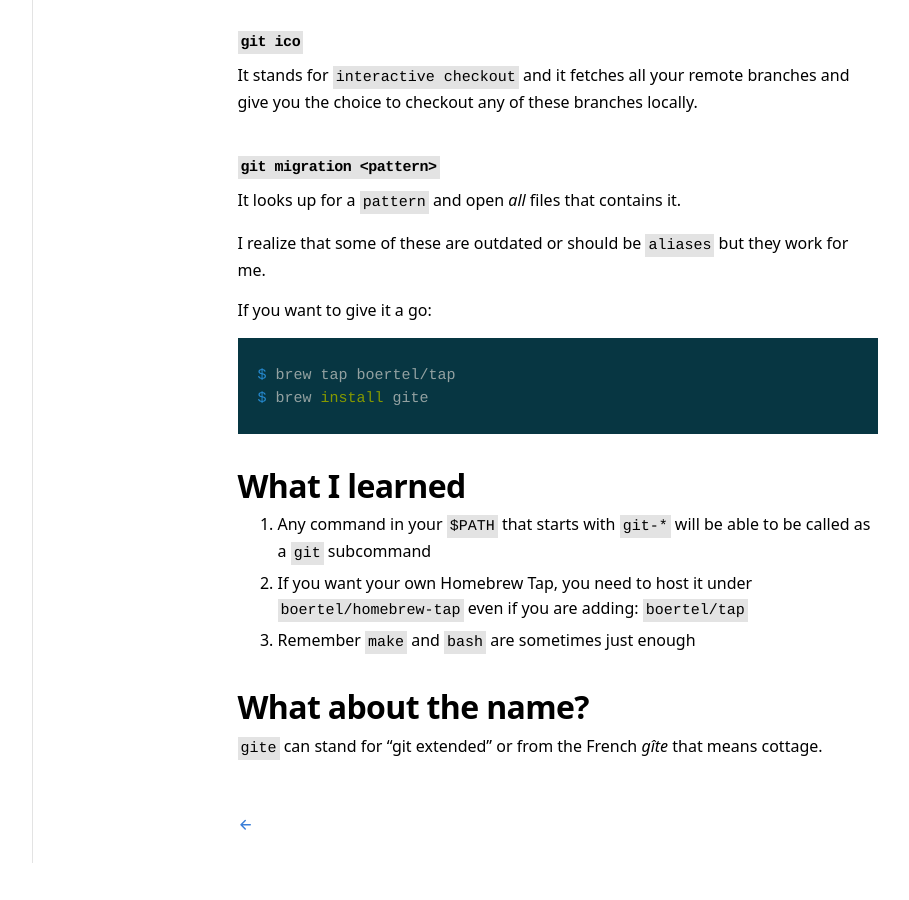
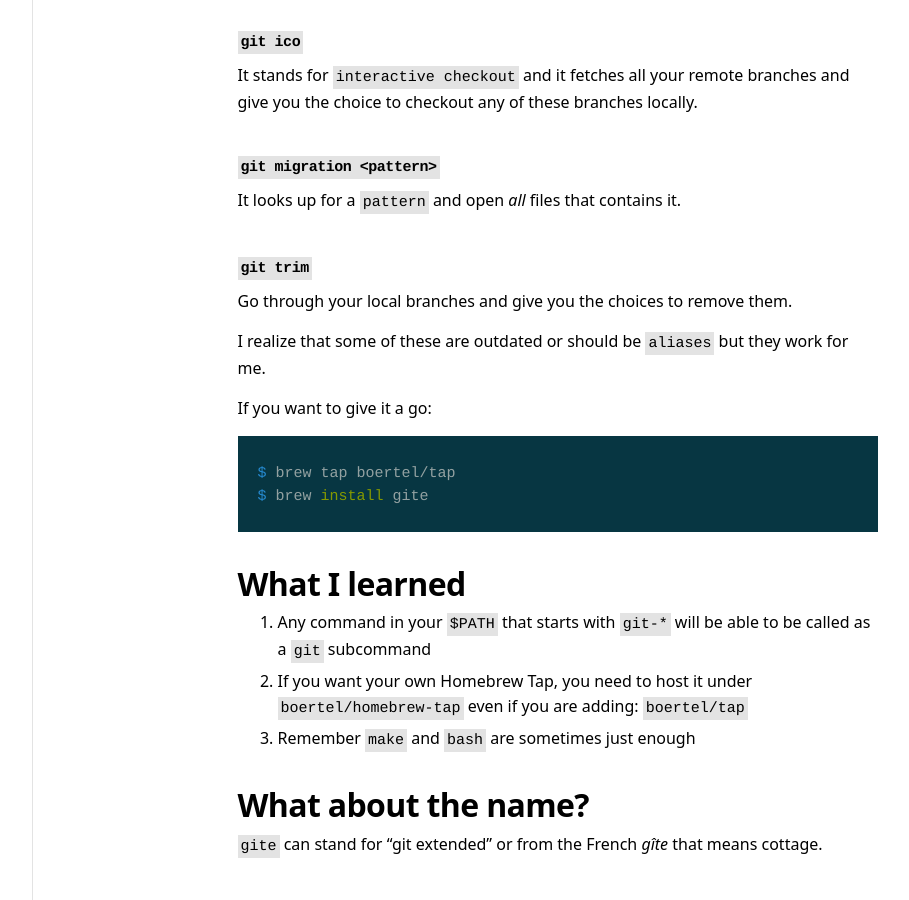
Before and after one commit to boertel/blog, a Jekyll site: the page built from _posts/2020-12-02-gite.md, in a window 1280 px wide and 900 px high, scrolled down 2010 px. Shown: the whole window, without its empty margins (198-1107 px from the left). Built offline with Jekyll 4.4.1, drawn with Linux system fonts in a browser that asks for light colours; before the commit the page ends 2873 px from its top, so only the background shows below that.

Commit message:
add git-trim commmand

````diff
--- a/_posts/2020-12-02-gite.md
+++ b/_posts/2020-12-02-gite.md
@@ -10,53 +10,71 @@ I like `git` and as I'm automating a lot of my pain points, I had to extend git
 Here are the commands that `gite` provides (ordered by my favorites to the ones I forgot existed):
 
 ### `git hub`
+
 Opens your git hosting provider in your `$BROWSER`. It allows me to quickly pull up my github repository without finding it in one of my 203 opened tabs...
 It provides a few nice options:\
+
 - `-g` to open in the background
 - `--pr` to go directly to the "compare" view between your current branch and your base branch
 - `-c` to view your latest commit
 
 ### `git uu`
+
 You merge branches and then you are suddenly facing: `UU`. Oh no conflicts!
 This command will open all your conflicted files into your `$EDITOR` (hint: it is `vim`).
 
 ### `git root`
+
 Mostly used inside bash scripts, it is returning the root folder on your git repository.
 
 ### `git name`
+
 Same as the previous command, it will generate the git provider hosting name. For `gite` , it will output: `boertel/gite`
 
 ### `git iam`
+
 Which author do I want my commits to be for that repo? Some repositories need to be under my work email, some under my personal email, some under a third party email (contracting work).
 I can switch between these and set it up per repo-basis: `git iam me` for my personal email, `git iam work` for my work one.
 
 ### `git brew`
+
 Since I tried to get started to create my own Homebrew Tap. It is a pain to have to write your Formula .rb file every time you release a new version. `git brew` will generate that for me!
 
 ### `git hook`
+
 I used to have a git hook on commit to take a picture from my webcam and post it on Twitter: https://twitter.com/gitpushmyface (it stopped working, and I never fixed it). So that command was an easy shortcut to test out that the script.
 
 ### `git wip`
+
 Ever get your Monday started and you don't know where you left out your work. `git-wip` will open all your modified files into your `$EDITOR`.
 
 ### `git pages`
+
 It opens your GitHub Pages in your browser if it exists.
 
 ### `git publish`
+
 Still with GitHub Pages, it merges and push your branch into `gh-pages`.
 
 ### `git monitor`
+
 I forgot about that one because I used to use it to open Opbeat Monitoring tool (but they got [bought by Elastic](https://www.elastic.co/blog/welcome-opbeat-to-the-elastic-family). But I noticed that it can open Heroku dashboard. Maybe I'll create a `git heroku` command.
 
 ### `git release`
+
 That one will be prior to `git-brew`, it creates a new GitHub release so `git-brew` is able to fetch the archive for the newly created version.
 
 ### `git ico`
+
 It stands for `interactive checkout` and it fetches all your remote branches and give you the choice to checkout any of these branches locally.
 
 ### `git migration <pattern>`
-It looks up for a `pattern` and open *all* files that contains it.
 
+It looks up for a `pattern` and open _all_ files that contains it.
+
+### `git trim`
+
+Go through your local branches and give you the choices to remove them.
 
 I realize that some of these are outdated or should be `aliases` but they work for me.
 
@@ -67,12 +85,12 @@ $ brew tap boertel/tap
 $ brew install gite
 ```
 
+## What I learned
 
-## What I learned
 1. Any command in your `$PATH` that starts with `git-*` will be able to be called as a `git` subcommand
 2. If you want your own Homebrew Tap, you need to host it under `boertel/homebrew-tap` even if you are adding: `boertel/tap`
 3. Remember `make` and `bash` are sometimes just enough
 
+## What about the name?
 
-## What about the name?
 `gite` can stand for "git extended" or from the French _gîte_ that means cottage.
````
